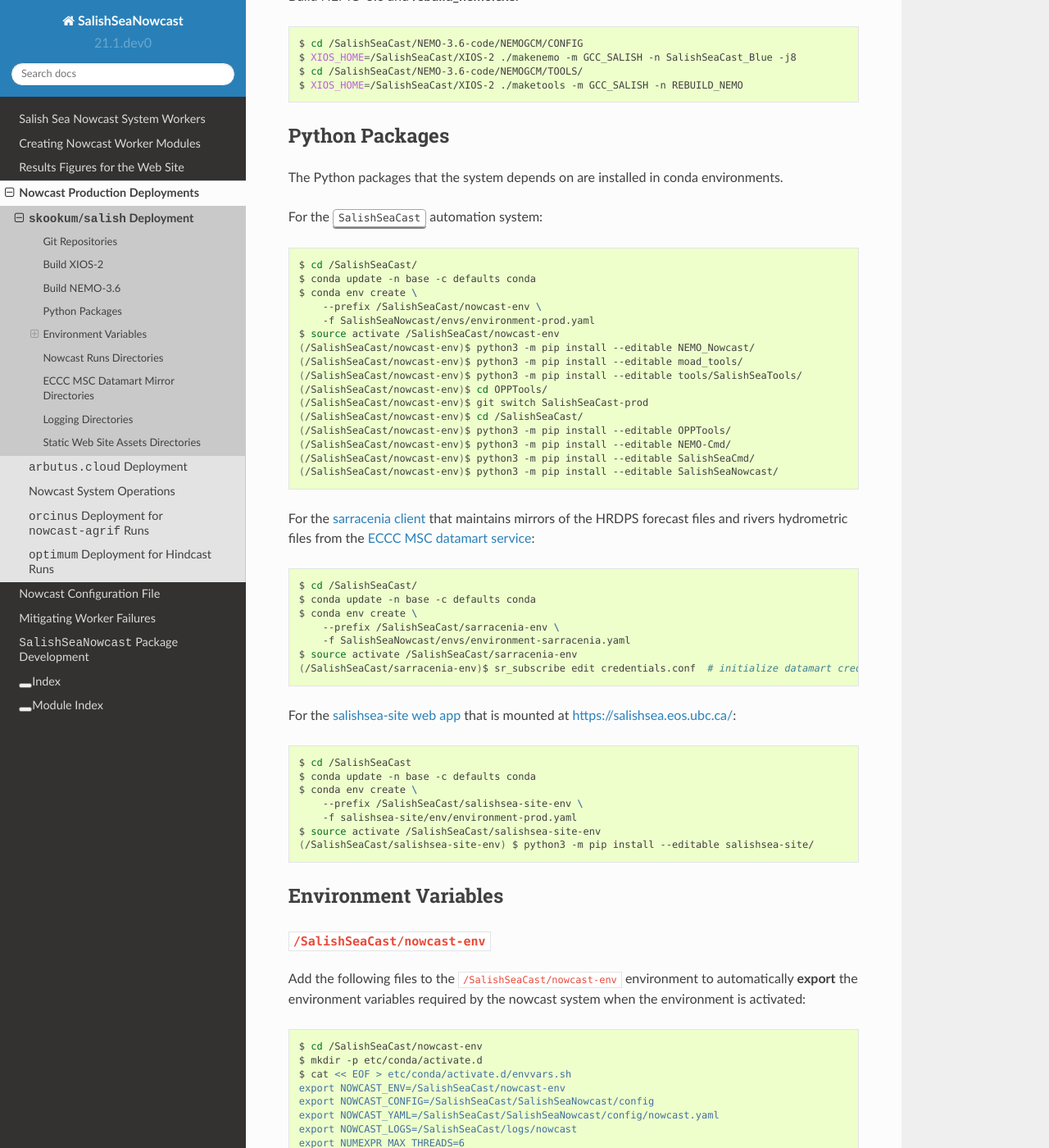
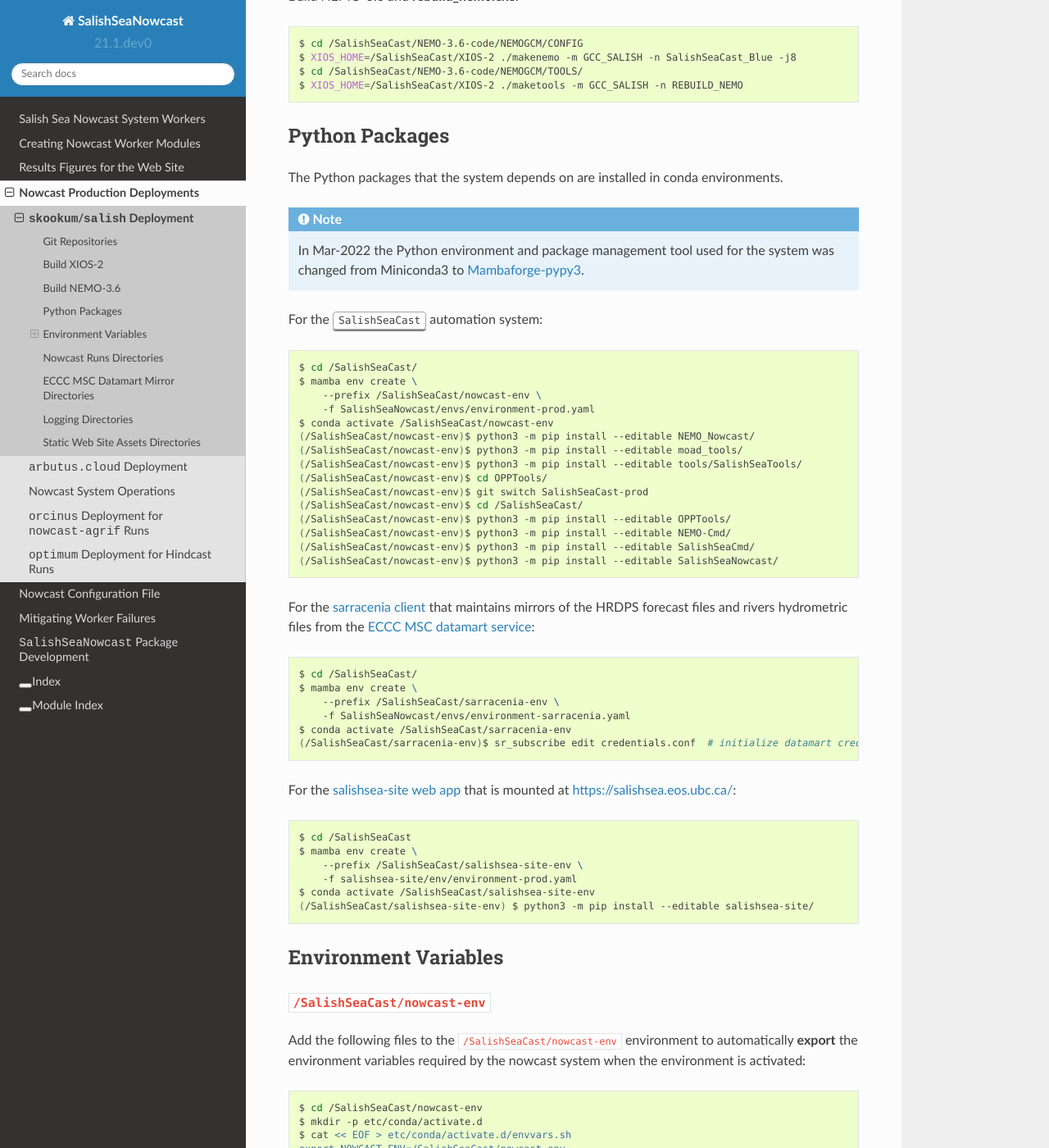
Before and after one commit to SalishSeaCast/SalishSeaNowcast, a Sphinx documentation site: the page built from docs/deployment/skookum_salish.rst, in a window 1280 px wide and 1400 px high, scrolled down 1235 px. Shown: the whole window at 82% size. Built offline with Sphinx 7.4.7 and the Read the Docs theme 2.0.0, drawn with Linux system fonts in a browser that asks for light colours.

Commit message:
Update skookum/salish deploy docs re: chg to mamba

```diff
--- a/docs/deployment/skookum_salish.rst
+++ b/docs/deployment/skookum_salish.rst
@@ -93,16 +93,21 @@ Python Packages
 
 The Python packages that the system depends on are installed in conda environments.
 
+.. note::
+   In Mar-2022 the Python environment and package management tool used for the system
+   was changed from Miniconda3 to `Mambaforge-pypy3`_.
+
+   .. _Mambaforge-pypy3: https://github.com/conda-forge/miniforge
+
 For the :kbd:`SalishSeaCast` automation system:
 
 .. code-block:: bash
 
     $ cd /SalishSeaCast/
-    $ conda update -n base -c defaults conda
-    $ conda env create \
+    $ mamba env create \
         --prefix /SalishSeaCast/nowcast-env \
         -f SalishSeaNowcast/envs/environment-prod.yaml
-    $ source activate /SalishSeaCast/nowcast-env
+    $ conda activate /SalishSeaCast/nowcast-env
     (/SalishSeaCast/nowcast-env)$ python3 -m pip install --editable NEMO_Nowcast/
     (/SalishSeaCast/nowcast-env)$ python3 -m pip install --editable moad_tools/
     (/SalishSeaCast/nowcast-env)$ python3 -m pip install --editable tools/SalishSeaTools/
@@ -122,11 +127,10 @@ For the `sarracenia client`_ that maintains mirrors of the HRDPS forecast files
 .. code-block:: bash
 
     $ cd /SalishSeaCast/
-    $ conda update -n base -c defaults conda
-    $ conda env create \
+    $ mamba env create \
         --prefix /SalishSeaCast/sarracenia-env \
         -f SalishSeaNowcast/envs/environment-sarracenia.yaml
-    $ source activate /SalishSeaCast/sarracenia-env
+    $ conda activate /SalishSeaCast/sarracenia-env
     (/SalishSeaCast/sarracenia-env)$ sr_subscribe edit credentials.conf  # initialize datamart credentials
 
 For the `salishsea-site web app`_ that is mounted at https://salishsea.eos.ubc.ca/:
@@ -136,11 +140,10 @@ For the `salishsea-site web app`_ that is mounted at https://salishsea.eos.ubc.c
 .. code-block:: bash
 
     $ cd /SalishSeaCast
-    $ conda update -n base -c defaults conda
-    $ conda env create \
+    $ mamba env create \
         --prefix /SalishSeaCast/salishsea-site-env \
         -f salishsea-site/env/environment-prod.yaml
-    $ source activate /SalishSeaCast/salishsea-site-env
+    $ conda activate /SalishSeaCast/salishsea-site-env
     (/SalishSeaCast/salishsea-site-env) $ python3 -m pip install --editable salishsea-site/
 
 
```
